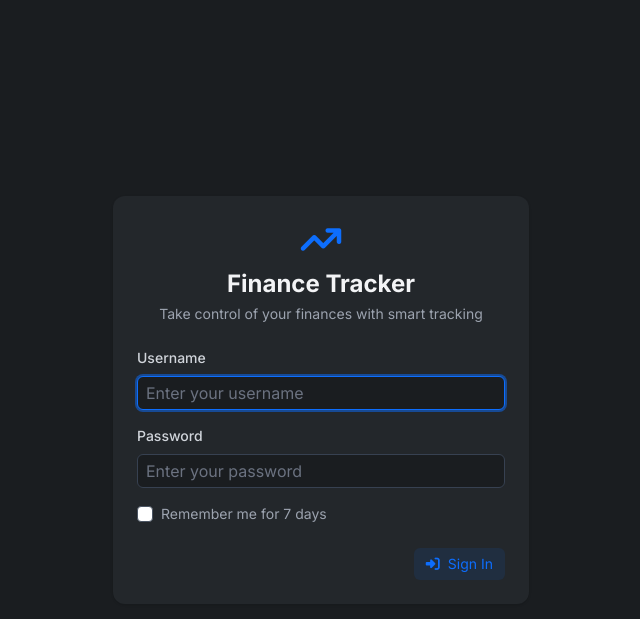
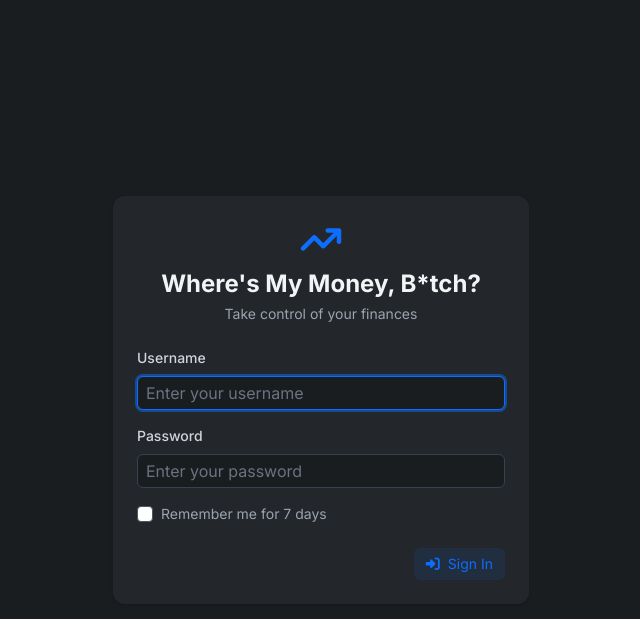
Before and after one commit to ZekeriyaAY/track-finance, a Flask app: page /auth/login in a window 1280 px wide. Shown: the top 619 px of the page, without its empty margins (319-959 px from the left). Run offline with Flask 3, Linux system fonts and the light colour scheme; data that the repository does not hold is empty; some libraries are stand-ins or nearby versions.

Commit message:
rebrand: change app name to Where's My Money, B*tch?
- Update all UI references from Finance Tracker to Where's My Money, B*tch?
- Update README title and description
- Keep internal code/database names unchanged (track_finance)
- Breaking Bad reference: Jesse Pinkman's iconic line 🔥

```diff
--- a/templates/auth/login.html
+++ b/templates/auth/login.html
@@ -10,8 +10,8 @@
                 <div class="flex items-center justify-center gap-3 mb-2">
                     <i class="fa-solid fa-arrow-trend-up text-4xl text-primary"></i>
                 </div>
-                <h1 class="text-2xl font-bold">Finance Tracker</h1>
-                <p class="text-gray-400 text-sm mt-1">Take control of your finances with smart tracking</p>
+                <h1 class="text-2xl font-bold">Where's My Money, B*tch?</h1>
+                <p class="text-gray-400 text-sm mt-1">Take control of your finances</p>
             </div>
 
             <!-- Flash Messages -->
--- a/templates/base.html
+++ b/templates/base.html
@@ -8,7 +8,7 @@
             <div class="flex items-center">
                 <a class="font-bold text-lg flex items-center gap-2" href="{{ url_for('cashflow.index') }}">
                     <i class="fa-solid fa-arrow-trend-up text-2xl -mt-1"></i>
-                    Finance Tracker
+                    Where's My Money, B*tch?
                 </a>
             </div>
             <div class="flex gap-2">
--- a/templates/base_layout.html
+++ b/templates/base_layout.html
@@ -4,7 +4,7 @@
     {% block head %}
     <meta charset="UTF-8">
     <meta name="viewport" content="width=device-width, initial-scale=1.0">
-    <title>{% block title %}{% endblock %} - Finance Tracker</title>
+    <title>{% block title %}{% endblock %} - Where's My Money, B*tch?</title>
     <link rel="preconnect" href="https://fonts.googleapis.com">
     <link rel="preconnect" href="https://fonts.gstatic.com" crossorigin>
     <link href="https://fonts.googleapis.com/css2?family=Inter:wght@400;500;600;700&display=swap" rel="stylesheet">
```
Also changed, not shown: README.md.
